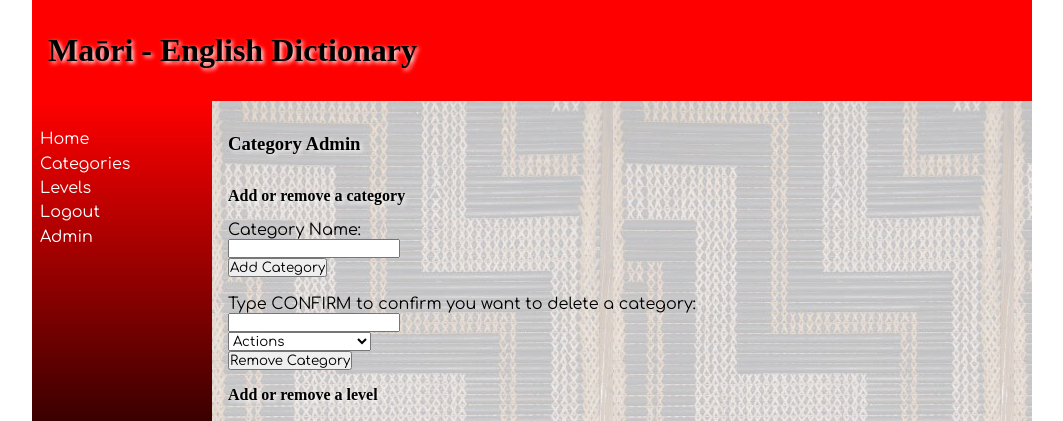
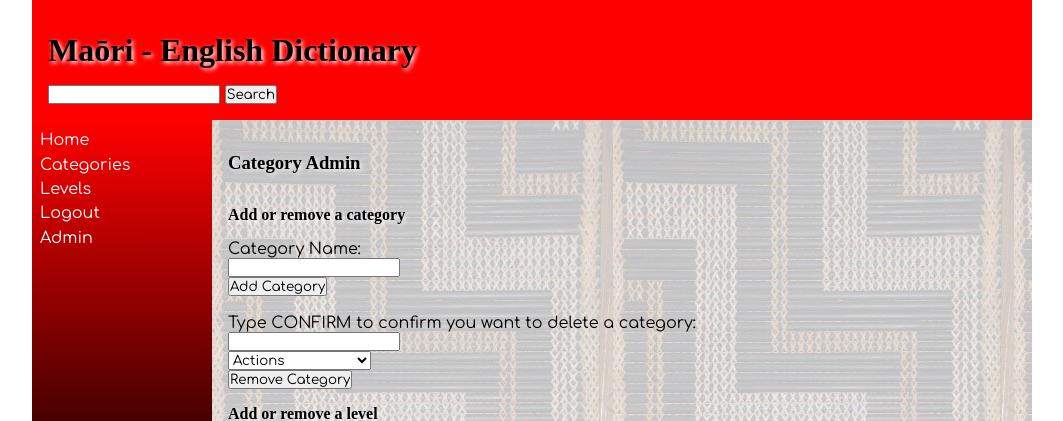
Before and after one commit to WCThomasCharles/April2023-AS91906AS91902-MaoriDictionary, a Flask app: page /admin in a window 1280 px wide. Shown: the top 421 px of the page, without its empty margins (108-1171 px from the left). Run offline with Flask 3, Linux system fonts and the light colour scheme; a user stored in the database is signed in; data comes from the database, SQL or seed files in the repository; both versions use the stored data as it was after the commit; some web fonts are replaced.

Commit message:
v4.3
-reimplemented search after it was lost due to erro

```diff
--- a/app.py
+++ b/app.py
@@ -344,5 +344,20 @@ def render_entry(word_id):  # # Takes the user to a page for details on a word
     return render_template('entry.html', passed_data=data, logged_in=is_logged_in())
 
 
+@app.route('/search', methods=['GET', 'Post'])
+def render_search():
+    search = request.form['search']
+    title = "Showing results for "+search
+    query = "SELECT PK, Maori, English " \
+            "FROM words WHERE Maori like ? OR English like ? OR Definition like ? "
+    search = "%" + search + "%"
+    con = create_connection(DATABASE)
+    cur = con.cursor()
+    cur.execute(query, (search, search, search))
+    data = cur.fetchall()
+    con.close()
+    return render_template('href_list.html', passed_data=data, next_step="word", logged_in=is_logged_in(), title=title)
+
+
 if __name__ == '__main__':
     app.run()
--- a/templates/base.html
+++ b/templates/base.html
@@ -14,10 +14,13 @@
 
 		<header>
 			<h1>{% block heading %}{% endblock %}</h1>
+            <form method="POST" action="/search">
+                <input type="text" name="search" id="search">
+                <input type="submit" value="Search">
+            </form>
 		</header>
 
 		<nav>
-            <input type="checkbox" name="drop_down_menu" />
 			<span></span>
 			<span></span>
 			<span></span>
```
Also changed, not shown: dictionary.db.
